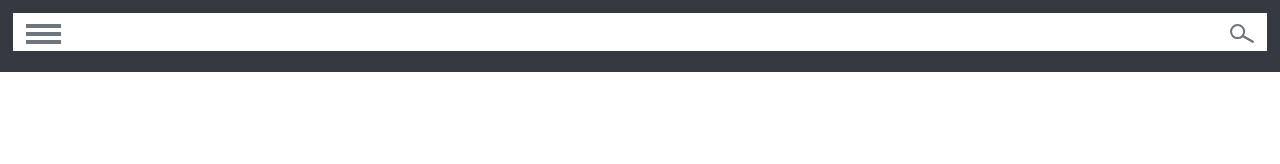
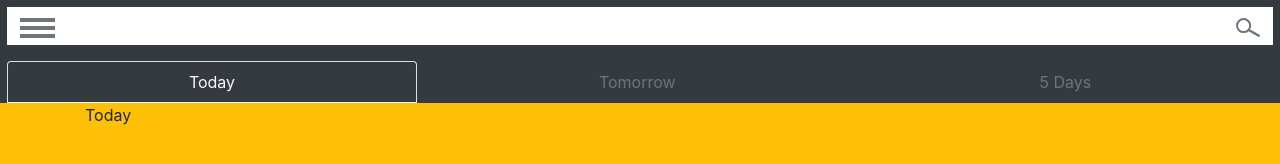
Before and after one commit to edwardreyes29/WeatherApp, a plain HTML site: page index.html in a window 1280 px wide. Drawn offline with nearby package versions, Linux system fonts and the light colour scheme.

Commit message:
added navigation links and fixed the size of main container

```diff
--- a/index.html
+++ b/index.html
@@ -12,19 +12,41 @@
 
 <body>
     <!-- Page Content -->
-        <div id="content" class="bg-dark h-100">
-            <div id="search-bar" class="m-2">
-                <nav id="sidebar">
-                    <div class="input-group mb-3">
+    <div id="main-container" class="bg-warning">
+        <div id="search-bar-container" class="bg-dark h-100">
+            <nav role="navigation">
+                <div class="input-group mb-3" id="search-bar">
                     <div class="input-group-prepend">
                         <button class="btn" type="button"><img src="assets/icons/hamburger-icon.svg"></button>
                     </div>
-                        <input type="text" class="form-control border-0" placeholder="" aria-label="" aria-describedby="basic-addon1">
+                    <input type="text" class="form-control border-0" placeholder="" aria-label=""
+                        aria-describedby="basic-addon1">
                     <div class="input-group-append">
                         <button class="btn" type="button"><img src="assets/icons/search-icon.svg"></button>
                     </div>
                 </div>
+                <ul class="nav nav-tabs nav-fill" id="myTab" role="tablist">
+                    <li class="nav-item">
+                        <a class="nav-link bg-dark text-light active" id="home-tab" data-toggle="tab" href="#home" role="tab"
+                            aria-controls="home" aria-selected="true">Today</a>
+                    </li>
+                    <li class="nav-item">
+                        <a class="nav-link bg-dark text-secondary" id="profile-tab" data-toggle="tab" href="#profile" role="tab"
+                            aria-controls="profile" aria-selected="false">Tomorrow</a>
+                    </li>
+                    <li class="nav-item">
+                        <a class="nav-link bg-dark text-secondary" id="contact-tab" data-toggle="tab" href="#contact" role="tab"
+                            aria-controls="contact" aria-selected="false">5 Days</a>
+                    </li>
+                </ul>
             </nav>
+        </div>
+        <div class="container">
+            <div class="tab-content" id="myTabContent">
+                <div class="tab-pane fade show active" id="home" role="tabpanel" aria-labelledby="home-tab">Today</div>
+                <div class="tab-pane fade" id="profile" role="tabpanel" aria-labelledby="profile-tab">Tomorrow</div>
+                <div class="tab-pane fade" id="contact" role="tabpanel" aria-labelledby="contact-tab">5 Days</div>
+            </div>
         </div>
     </div>
     <!-- JS, Popper.js, and jQuery -->
--- a/styles/style.css
+++ b/styles/style.css
@@ -1,3 +1,23 @@
+html,
+body {
+    height: 100%;
+    position: relative;
+}
+
+#main-container {
+    min-height: 100vh; /* will cover the 100% of viewport */
+    overflow: hidden;
+    display: block;
+    position: relative;
+    padding-bottom: 100px; /* height of your footer */
+}
+
+footer {
+    position: absolute;
+    bottom: 0;
+    width: 100%;
+}
+
 #square {
     width: 45px;
     height: 40px;
@@ -7,6 +27,10 @@
     background: #ffffff;
 }
 
-#content {
-    padding: 5px;
+#search-bar-container {
+    margin: 0px;
+    width: 100%;
+    padding-top: 7px;
+    padding-left: 7px;
+    padding-right: 7px;
 }
```
Lines whose indentation alone changed are shown as unchanged.
